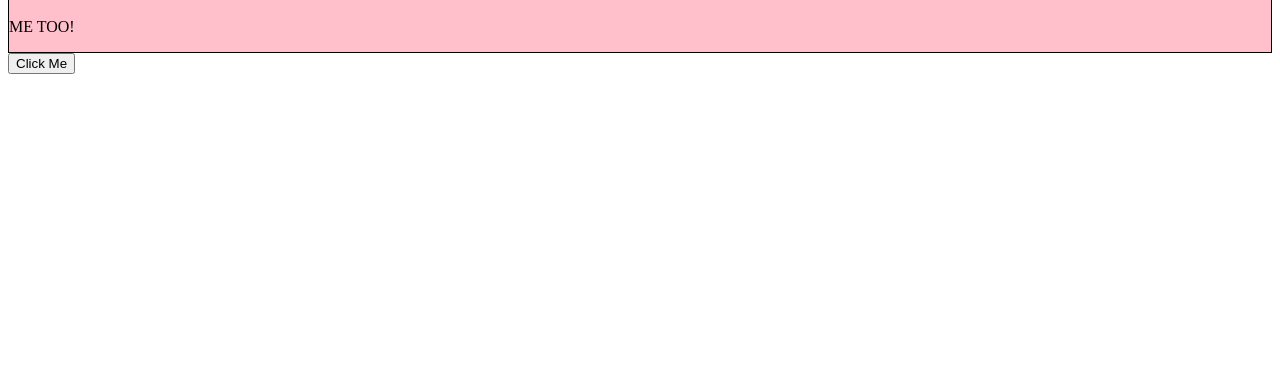
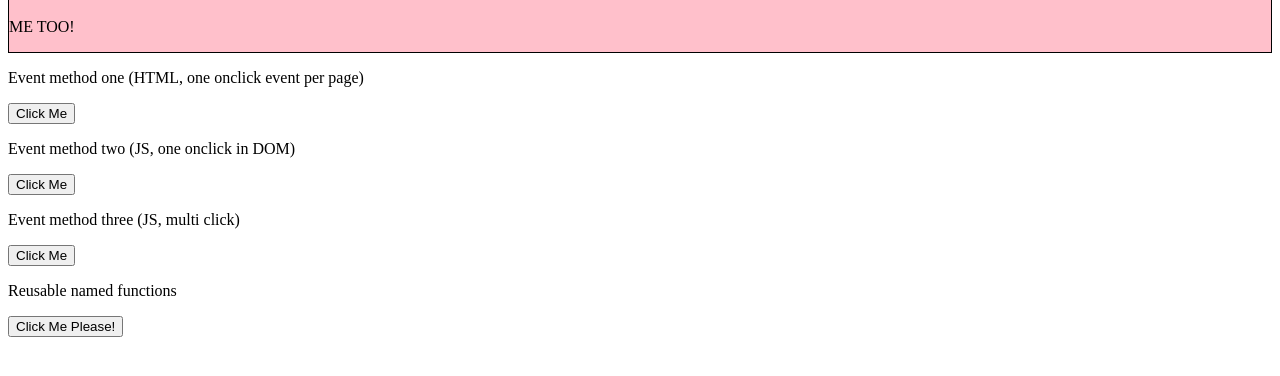
Before and after one commit to Tweek43110/DOM_and_Events, a plain HTML site: page index.html in a window 1280 px wide. Shown: the part 254-630 px from the top of the page. Drawn offline with Linux system fonts and the light colour scheme.

Commit message:
Event listeners

```diff
--- a/dom.js
+++ b/dom.js
@@ -47,3 +47,25 @@ paragraph2.textContent = "ME TOO!";
 special.appendChild(paragraph2);
 
 /* The rest of this document will cover events */
+//JS method 1, only allows one onclick element in DOM
+let btn = document.querySelector('#btn1');
+btn1.onclick = () => alert("Hello World");
+
+// JS method 2, allows multiple click events *OPTIMAL*
+let btn2 = document.querySelector('#btn2');
+btn2.addEventListener('click', () => {
+    alert("Hello World");
+});
+
+//Named functions can make reusable code
+function alertMessage() {
+    alert("Yay! You did it!");
+}
+
+// This would be th code without and other manipulation
+//btn3.addEventListener('click', alertMessage);
+
+// results in a log of events to the console
+btn3.addEventListener('click', function(e) {
+    console.log(e.target.style.background = 'blue');
+});
--- a/index.html
+++ b/index.html
@@ -9,7 +9,16 @@
   </h1>
   <div id="container"></div>
 
+  <p>Event method one (HTML, one onclick event per page)</p>
   <button onclick="alert('Hello World')">Click Me</button>
+  <p>Event method two (JS, one onclick in DOM)</p>
+  <button id="btn1">Click Me</button>
+  <p>Event method three (JS, multi click)</p>
+  <button id="btn2">Click Me</button>
+
+  <p>Reusable named functions</p>
+  <button id="btn3" onclick="alertMessage()">Click Me Please!</button>
+
 </body>
 <script type="text/javascript" src="dom.js"></script>
 </html>
```
